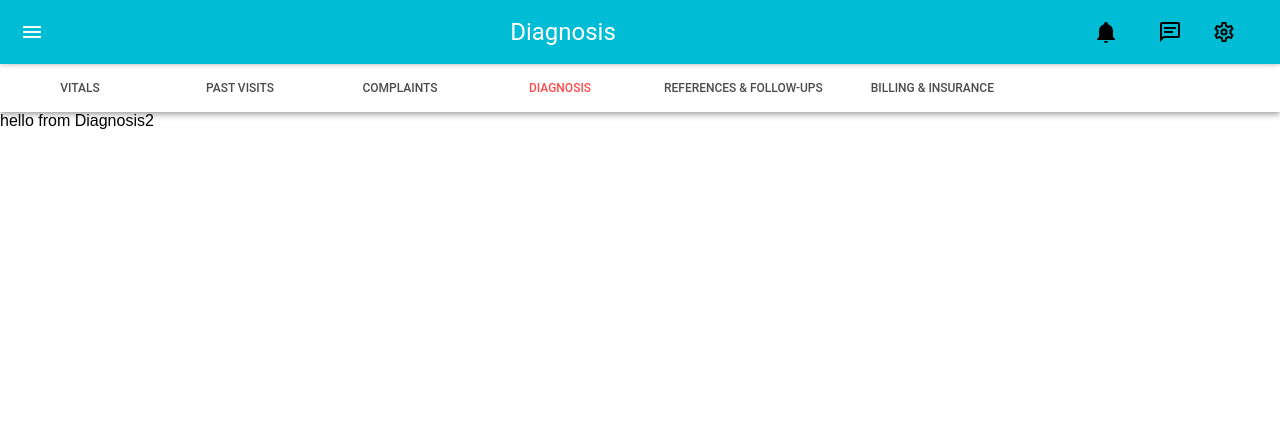
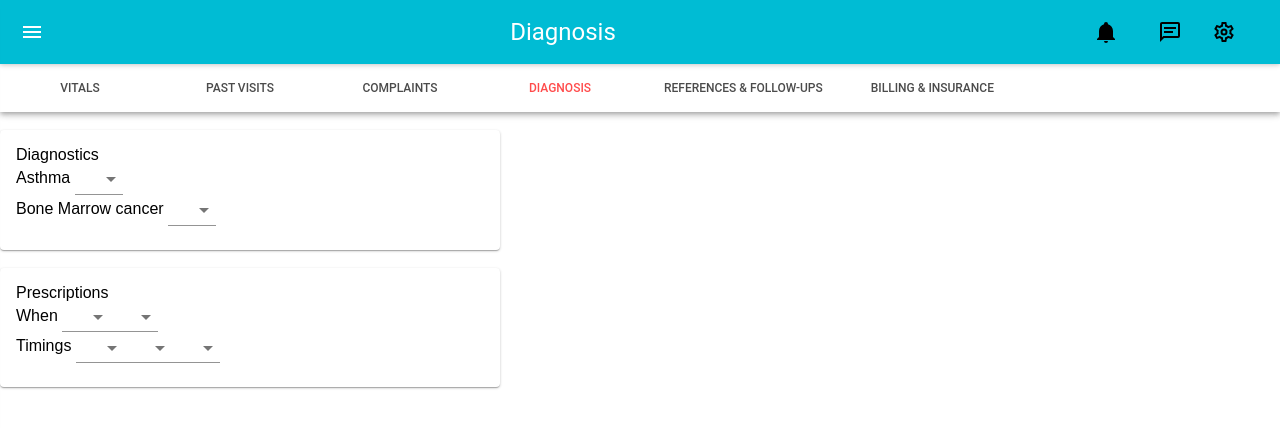
Before and after one commit to rocknegi/React, a React (Create React App) app: page /dashboard/Diagnosis2 in a window 1280 px wide. Shown: the top 428 px of the page. Built offline with nearby package versions, Linux system fonts and the light colour scheme; the HTML template or start-up script is replaced by a standard one.

Commit message:
diagnostics and prescriptions

```diff
--- a/package.json
+++ b/package.json
@@ -27,7 +27,7 @@
     "uuid": "^3.3.2"
   },
   "scripts": {
-    "start": "serve -s build",
+    "start": "react-scripts start",
     "build": "react-scripts build",
     "test": "react-scripts test --env=jsdom",
     "eject": "react-scripts eject",
--- a/src/Dashboard/Diagnosis/Diagnosis2.js
+++ b/src/Dashboard/Diagnosis/Diagnosis2.js
@@ -1,17 +1,208 @@
 import React, {Component} from 'react';
 import Header from '../Header/Header'
 import DiagnosisHeader from './DiagnosisHeader';
-
+import MuiThemeProvider from 'material-ui/styles/MuiThemeProvider';
+import MenuItem from 'material-ui/MenuItem';
+import Select from '@material-ui/core/Select';
+import Input from '@material-ui/core/Input';
+import InputLabel from '@material-ui/core/InputLabel';
+import CardContent from '@material-ui/core/CardContent';
+import Typography from '@material-ui/core/Typography';
+import Card from '@material-ui/core/Card';
 
 class Diagnosis2 extends Component {
 
+    constructor(props) {
+        super(props);
+        this.state = {
+            option1: '',
+            option2: '',
+            first: '',
+            second: '',
+            third: '',
+            fourth: ''
+        }
+    }
+
+    handleChange = event => {
+        this.setState({
+            [event.target.name]: event.target.value
+        });
+    };
+
     render() {
+        const styles = {
+            card: {
+                maxWidth: 500,
+                maxHeight: 1000
+            }
+        };
         return (
-            <div>
-                <Header headerName="Diagnosis"/>
-                <DiagnosisHeader />
-                hello from Diagnosis2
-            </div>
+
+            <MuiThemeProvider>
+                <div className="container-fluid">
+                    <div className="row">
+                        <Header headerName="Diagnosis"/>
+                        <DiagnosisHeader/>
+                        <div className="col-md-5">
+
+                            <br/>
+                            <Card style={styles.card}>
+                                <CardContent>
+
+                                    Diagnostics
+                                    <br/>
+
+                                    Asthma {''}
+                                    <InputLabel
+                                        htmlFor="option"
+                                        style={{
+                                        fontSize: '15px'
+                                    }}></InputLabel>
+                                    <Select
+                                        style={{
+                                        fontSize: '15px'
+                                    }}
+                                        value={this.state.option1}
+                                        onChange={this.handleChange}
+                                        input={< Input name = "option1" id = "option1" />}>
+
+                                        <MenuItem value={1}>Major</MenuItem>
+                                        <MenuItem value={2}>Minor</MenuItem>
+                                        <MenuItem value={3}>Allergy</MenuItem>
+
+                                    </Select>
+                                    <br/>
+                                    Bone Marrow cancer {''}
+                                    <InputLabel
+                                        htmlFor="option"
+                                        style={{
+                                        fontSize: '15px'
+                                    }}></InputLabel>
+                                    <Select
+                                        style={{
+                                        fontSize: '15px'
+                                    }}
+                                        value={this.state.option2}
+                                        onChange={this.handleChange}
+                                        input={< Input name = "option2" id = "option2" />}>
+
+                                        <MenuItem value={1}>Major</MenuItem>
+                                        <MenuItem value={2}>Minor</MenuItem>
+                                        <MenuItem value={3}>Allergy</MenuItem>
+
+                                    </Select>
+                                    <Typography></Typography>
+                                </CardContent>
+
+                            </Card>
+
+                            <br/>
+                            <Card style={styles.card}>
+                                <CardContent>
+
+                                    Prescriptions
+
+                                    <br/>
+                                    When {''}
+                                    <InputLabel
+                                        htmlFor="option"
+                                        style={{
+                                        fontSize: '15px'
+                                    }}></InputLabel>
+                                    <Select
+                                        style={{
+                                        fontSize: '15px'
+                                    }}
+                                        value={this.state.first}
+                                        onChange={this.handleChange}
+                                        input={< Input name = "first" id = "first" />}>
+                                        <MenuItem value="">
+                                            <em>None</em>
+
+                                        </MenuItem>
+                                        <MenuItem value={1}>Before Food</MenuItem>
+                                        <MenuItem value={2}>After Food</MenuItem>
+
+                                    </Select>
+                                    {''}
+                                    <Select
+                                        style={{
+                                        fontSize: '15px'
+                                    }}
+                                        value={this.state.second}
+                                        onChange={this.handleChange}
+                                        input={< Input name = "second" id = "second" />}>
+                                        <MenuItem value="">
+                                            <em>None</em>
+
+                                        </MenuItem>
+                                        <MenuItem value={1}>Before Food</MenuItem>
+                                        <MenuItem value={2}>After Food</MenuItem>
+
+                                    </Select>
+                                    <br/>
+                                    Timings {''}
+                                    <Select
+                                        style={{
+                                        fontSize: '15px'
+                                    }}
+                                        value={this.state.third}
+                                        onChange={this.handleChange}
+                                        input={< Input name = "third" id = "third" />}>
+                                        <MenuItem value="">
+                                            <em>None</em>
+
+                                        </MenuItem>
+                                        <MenuItem value={1}>Morning</MenuItem>
+                                        <MenuItem value={2}>Evening</MenuItem>
+                                        <MenuItem value={3}>Night</MenuItem>
+
+                                    </Select>
+                                    {''}
+                                    <Select
+                                        style={{
+                                        fontSize: '15px'
+                                    }}
+                                        value={this.state.fourth}
+                                        onChange={this.handleChange}
+                                        input={< Input name = "fourth" id = "fourth" />}>
+                                        <MenuItem value="">
+                                            <em>None</em>
+
+                                        </MenuItem>
+                                        <MenuItem value={1}>Morning</MenuItem>
+                                        <MenuItem value={2}>Evening</MenuItem>
+                                        <MenuItem value={3}>Night</MenuItem>
+
+                                    </Select>
+                                    <Select
+                                        style={{
+                                        fontSize: '15px'
+                                    }}
+                                        value={this.state.fifth}
+                                        onChange={this.handleChange}
+                                        input={< Input name = "fifth" id = "fifth" />}>
+                                        <MenuItem value="">
+                                            <em>None</em>
+
+                                        </MenuItem>
+                                        <MenuItem value={1}>Morning</MenuItem>
+                                        <MenuItem value={2}>Evening</MenuItem>
+                                        <MenuItem value={3}>Night</MenuItem>
+
+                                    </Select>
+
+                                </CardContent>
+
+                            </Card>
+
+                        </div>
+                    </div>
+
+                </div>
+            </MuiThemeProvider>
+
         );
     }
 }
```
